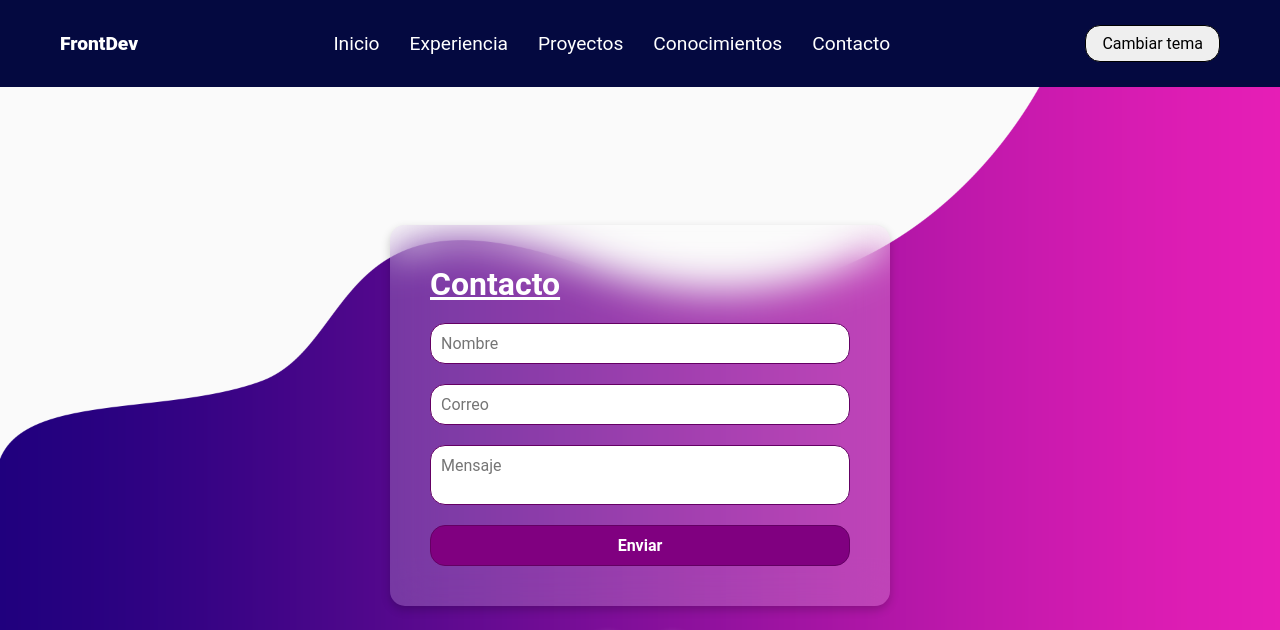
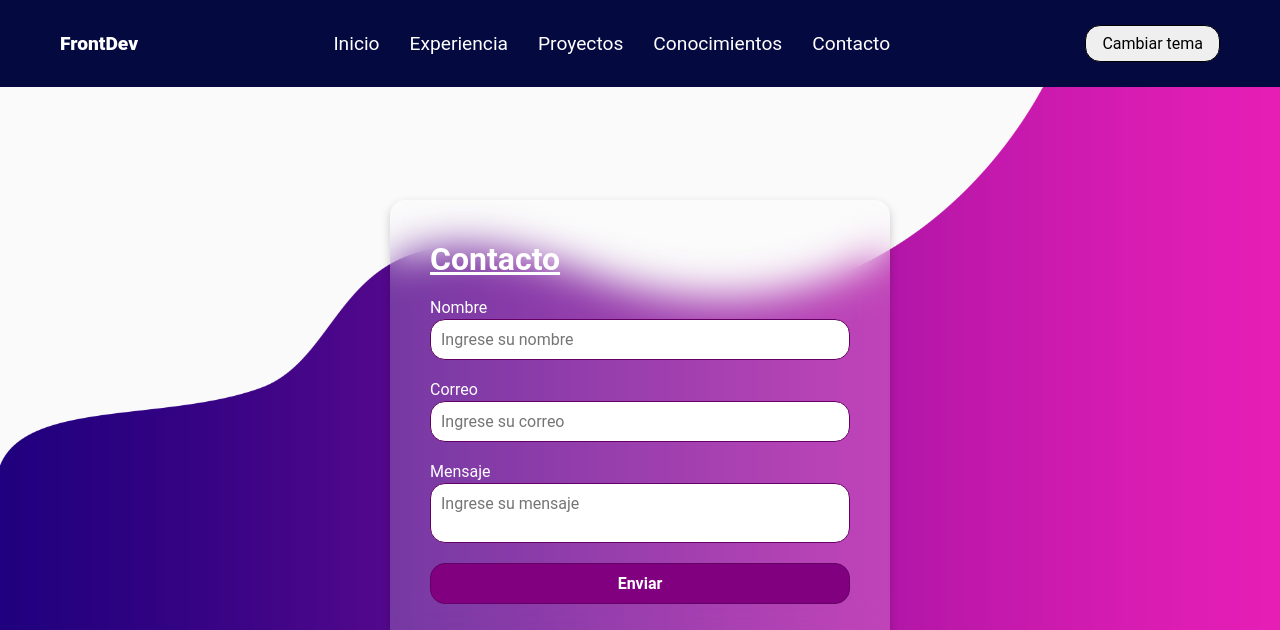
Before and after one commit to SantiCombina/desarrollo-practico1, a plain HTML site: page contact.html in a window 1280 px wide. Shown: the top 630 px of the page. Drawn offline with Linux system fonts and the light colour scheme.

Commit message:
Add labels on inputs form

```diff
--- a/contact.html
+++ b/contact.html
@@ -29,9 +29,12 @@
         <div class="form_container">
             <h2>Contacto</h2>
             <form class="form" action="">
-                <input type="text" placeholder="Nombre">
-                <input type="email" placeholder="Correo">
-                <textarea placeholder="Mensaje"></textarea>
+                <label for="name">Nombre</label>
+                <input type="text" id="name" placeholder="Ingrese su nombre">
+                <label for="email">Correo</label>
+                <input type="email" id="email" placeholder="Ingrese su correo">
+                <label for="message">Mensaje</label>
+                <textarea id="message" placeholder="Ingrese su mensaje"></textarea>
                 <button>Enviar</button>
             </form>
         </div>
--- a/styles/styles.css
+++ b/styles/styles.css
@@ -284,7 +284,7 @@ nav {
 .form {
   display: flex;
   flex-direction: column;
-  align-items: center;
+  align-items: start;
   gap: 20px;
 }
 
@@ -296,6 +296,7 @@ nav {
   width: 100%;
   resize: none;
   outline: none;
+  margin-top: -18px;
 }
 
 .form button {
```
